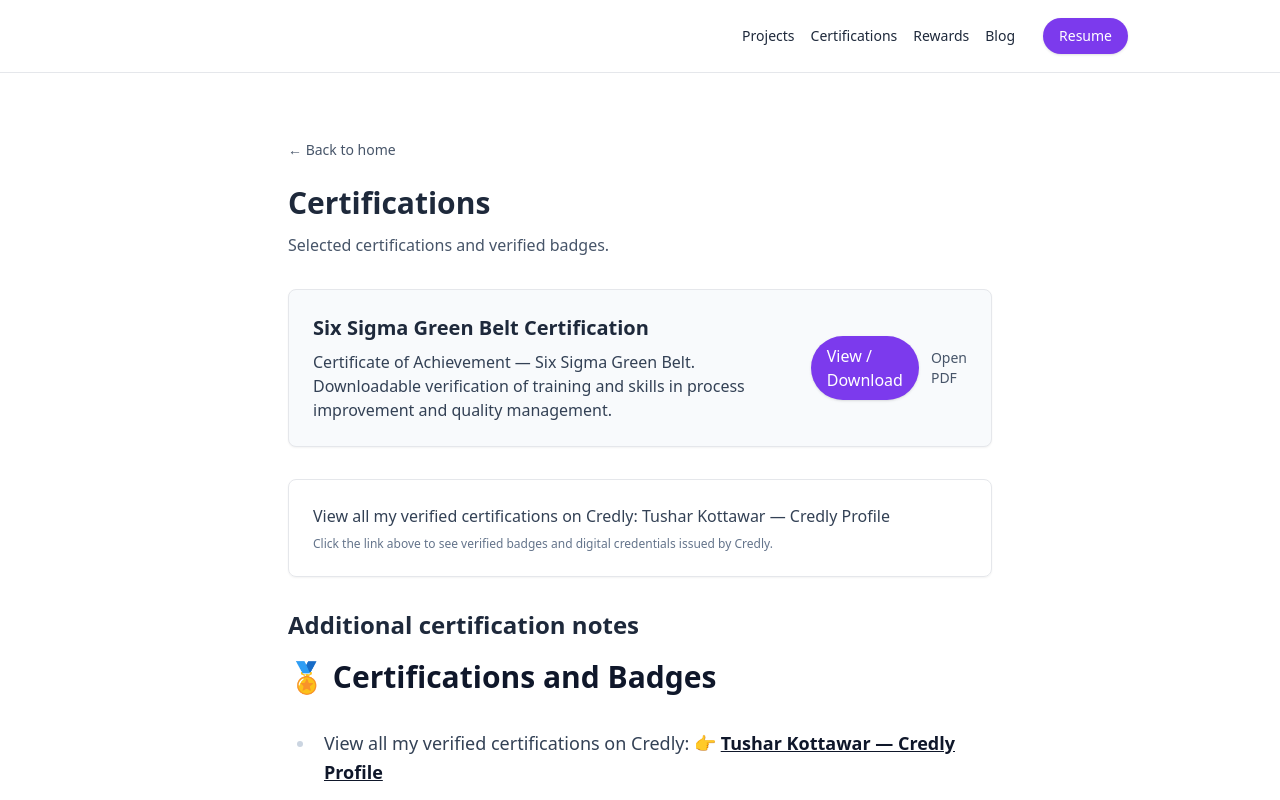
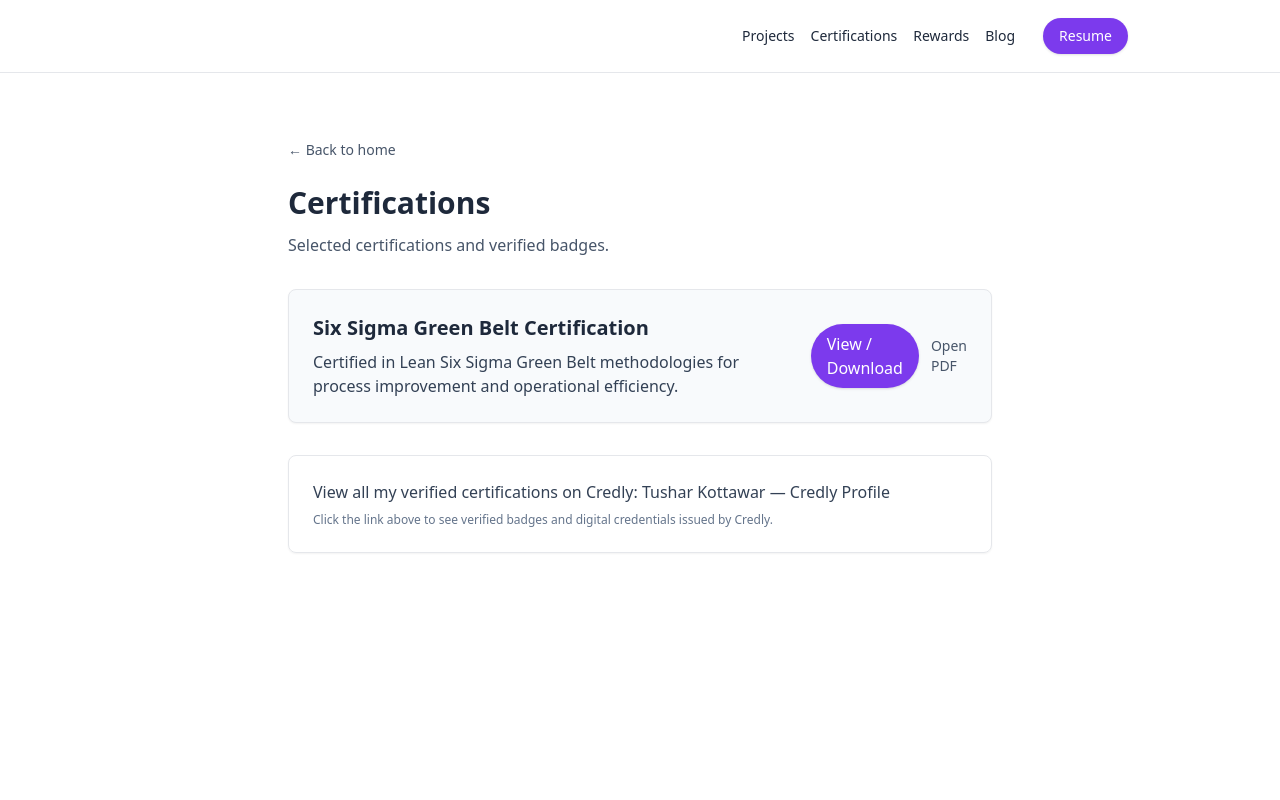
Before and after one commit to kottawartushar/tushar-web-site, a Next.js app: page /certifications in a window 1280 px wide. Shown: the top 800 px of the page. Built offline with nearby package versions, Linux system fonts and the light colour scheme.

Commit message:
Modified files

```diff
--- a/app/certifications/page.jsx
+++ b/app/certifications/page.jsx
@@ -16,7 +16,7 @@ export default async function CertificationsPage() {
   // Local PDF path in `public/certifications/Certificate_of_Achievement_Six_Sigma_GB.pdf`
   const localPdfPath = "/certifications/Certificate_of_Achievement_Six_Sigma_GB.pdf";
   const localPdfTitle = "Six Sigma Green Belt Certification";
-  const localPdfShort = "Certificate of Achievement — Six Sigma Green Belt. Downloadable verification of training and skills in process improvement and quality management.";
+  const localPdfShort = "Certified in Lean Six Sigma Green Belt methodologies for process improvement and operational efficiency.";
 
   const credlyUrl = "https://www.credly.com/users/tushar-kottawar";
   const credlyLinkText = "Tushar Kottawar — Credly Profile";
@@ -81,21 +81,6 @@ export default async function CertificationsPage() {
             Click the link above to see verified badges and digital credentials issued by Credly.
           </p>
         </div>
-
-        {/* Optional: render markdown content from content/certifications_and_badges.md */}
-        {mdHtml ? (
-          <>
-            <h2 className="text-2xl font-semibold mt-6 mb-4">Additional certification notes</h2>
-            <div
-              className="prose prose-lg prose-slate max-w-none leading-relaxed
-                         prose-headings:font-heading prose-headings:font-semibold
-                         prose-li:my-1 prose-p:my-2 prose-img:rounded-lg"
-              dangerouslySetInnerHTML={{ __html: mdHtml }}
-            />
-          </>
-        ) : (
-          <div className="text-slate-600 mt-6">No additional certifications content found at <code>content/certifications_and_badges.md</code>.</div>
-        )}
       </div>
     </section>
   );
```
